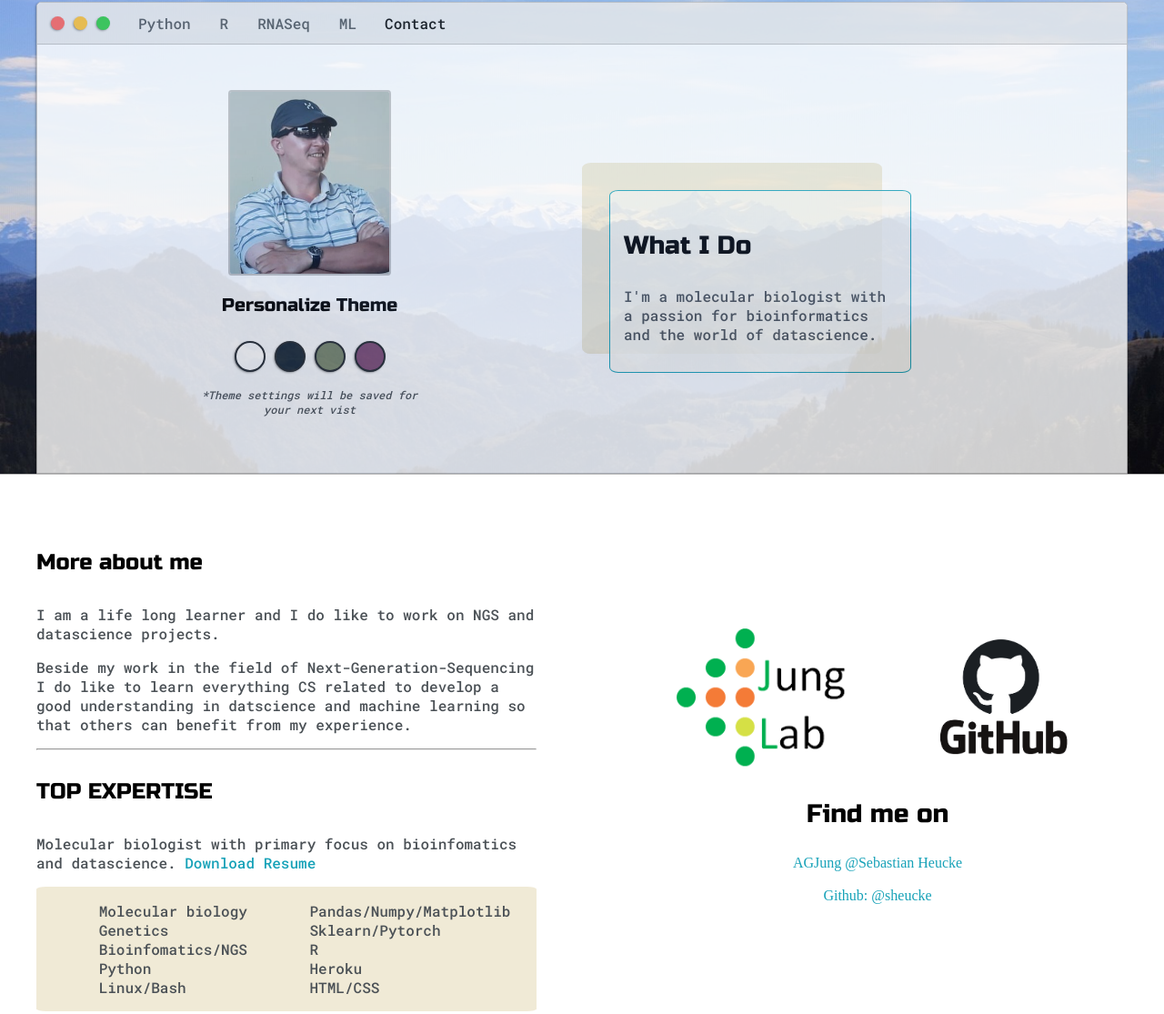
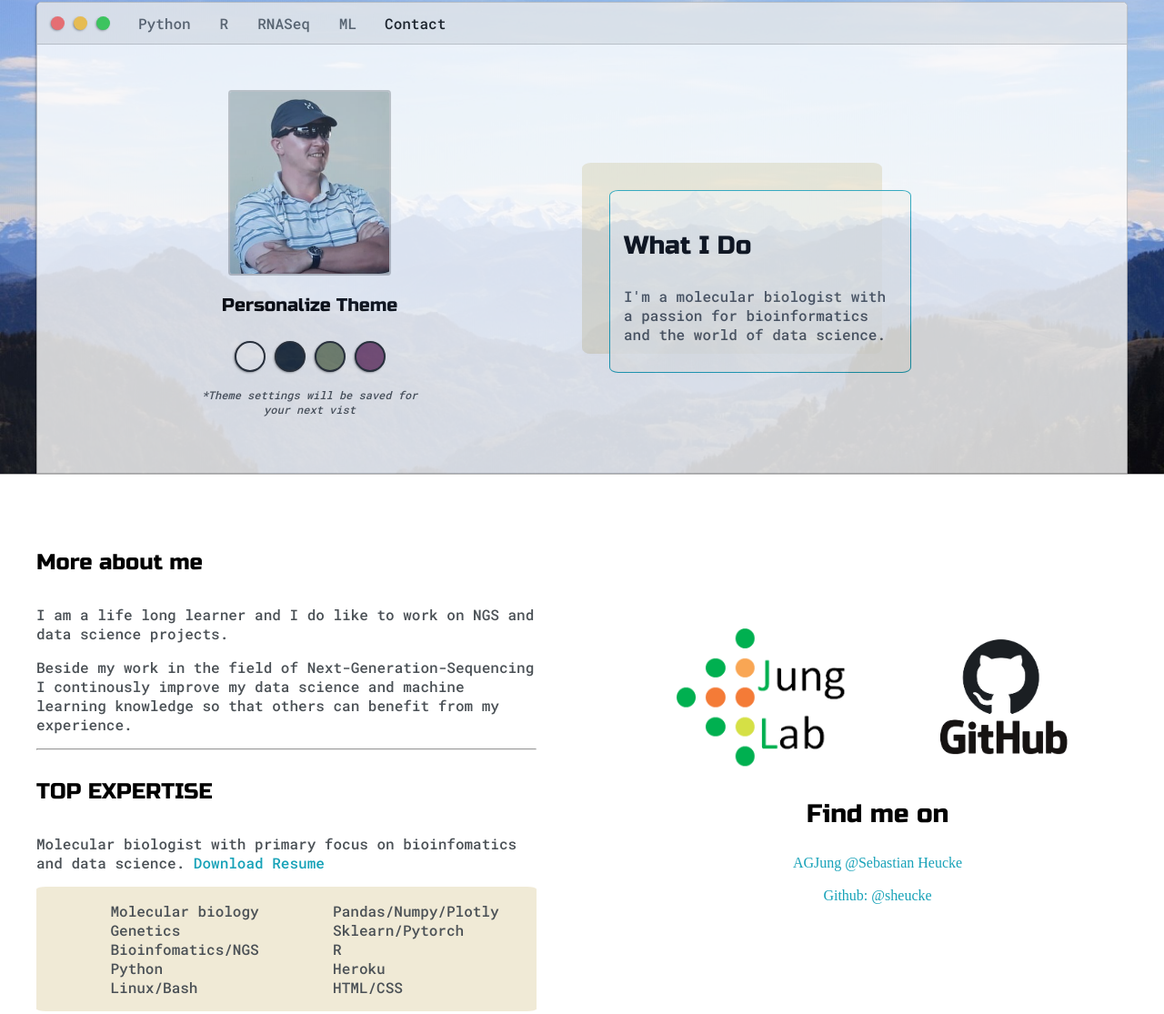
Before and after one commit to sheucke/sheucke.github.io, a plain HTML site: page index.html in a window 1280 px wide. Shown: the part 159-1274 px from the top of the page at 91% size. Drawn offline with Linux system fonts and the light colour scheme.

Commit message:
added resume and changed some text

```diff
--- a/index.html
+++ b/index.html
@@ -115,7 +115,8 @@
                             <div id="corner-tl" class="corner"></div>
                             <div id="corner-tr" class="corner"></div>
                             <h3>What I Do</h3>
-                            <p>I'm a molecular biologist with a passion for bioinformatics and the world of datascience.
+                            <p>I'm a molecular biologist with a passion for bioinformatics and the world of data
+                                science.
                             </p>
                             <div id="corner-br" class="corner"></div>
                             <div id="corner-bl" class="corner"></div>
@@ -133,12 +134,10 @@
                 <div class="about-me">
                     <h4>More about me</h4>
 
-                    <p>I am a life long learner and I do like to work on NGS and datascience projects.</p>
+                    <p>I am a life long learner and I do like to work on NGS and data science projects.</p>
 
-                    <p>Beside my work in the field of Next-Generation-Sequencing I do like to learn everything CS
-                        related to
-                        develop a good understanding in datscience and machine learning so that others can benefit from
-                        my experience.
+                    <p>Beside my work in the field of Next-Generation-Sequencing I continously improve my data science
+                        and machine learning knowledge so that others can benefit from my experience.
                     </p>
 
 
@@ -146,7 +145,7 @@
 
                     <h4>TOP EXPERTISE</h4>
 
-                    <p>Molecular biologist with primary focus on bioinfomatics and datascience. <a target="_blank"
+                    <p>Molecular biologist with primary focus on bioinfomatics and data science. <a target="_blank"
                             href="resume.pdf">Download Resume</a></p>
 
                     <div id="skills">
@@ -159,7 +158,7 @@
                         </ul>
 
                         <ul>
-                            <li>Pandas/Numpy/Matplotlib</li>
+                            <li>Pandas/Numpy/Plotly</li>
                             <li>Sklearn/Pytorch</li>
                             <li>R</li>
                             <li>Heroku</li>
```
Also changed, not shown: 1 other file.
